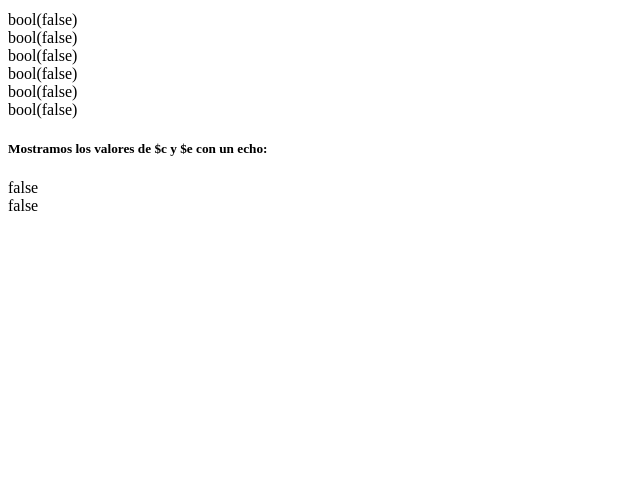
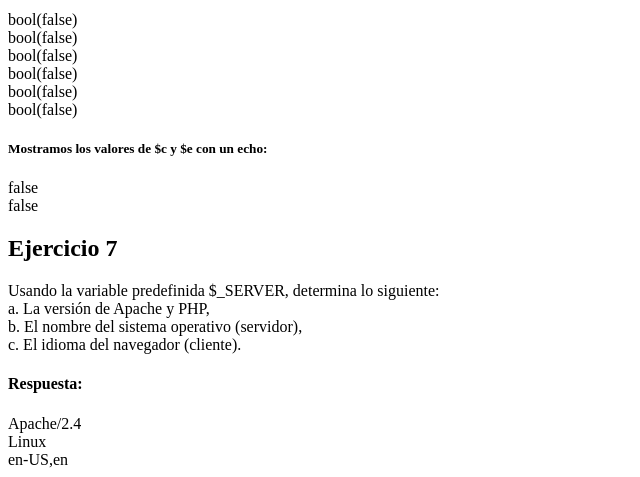
Before and after one commit to MaFeRuizS/Tec_Web, a PHP site: page / in a window 1280 px wide. Shown: the part 1823-2300 px from the top of the page, without its empty margins (0-640 px from the left). Before the commit the page ends 2034 px from the top, so only its background shows below. Run offline with PHP 8.4, Linux system fonts and the light colour scheme.

Commit message:
Usamos  para mostrar versiones de APACHE/PHP, nombre del sistema operativo y idioma del navegador

```diff
--- a/practica/p04/index.php
+++ b/practica/p04/index.php
@@ -229,7 +229,23 @@
         false
         false
         */
+        ?>
 
+        <h2>Ejercicio 7</h2>
+        <p>Usando la variable predefinida $_SERVER, determina lo siguiente:<br>
+            a. La versión de Apache y PHP,<br>
+            b. El nombre del sistema operativo (servidor),<br>
+            c. El idioma del navegador (cliente).
+        </p>
+
+        <?php
+
+        echo '<h4>Respuesta:</h4>';
+        echo $_SERVER['SERVER_SOFTWARE'];
+        echo '<br>';
+        echo PHP_OS;
+        echo '<br>';
+        echo $_SERVER['HTTP_ACCEPT_LANGUAGE'];
 
         ?>
 
```
